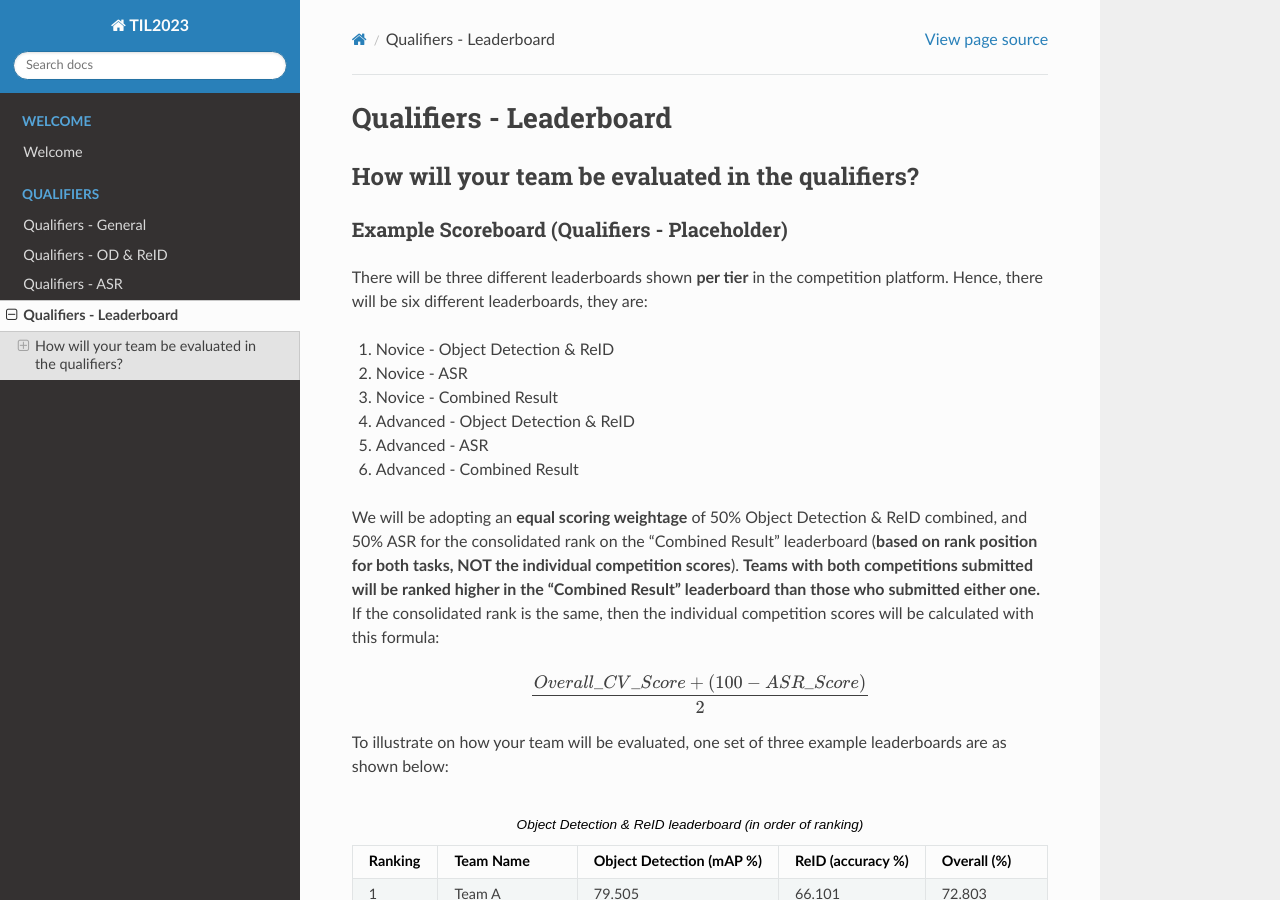
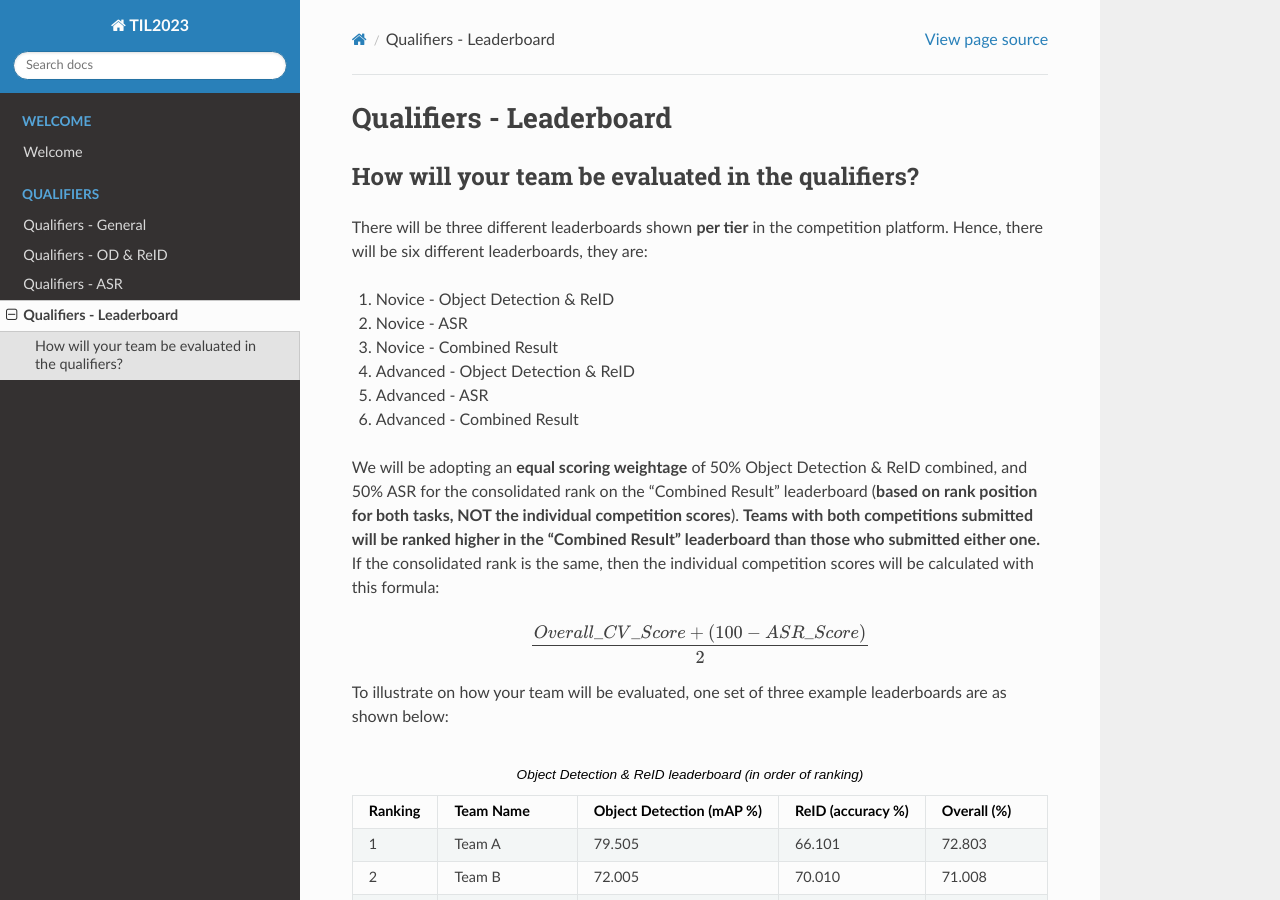
Before and after one commit to til-23/til-23-info-public, a Sphinx documentation site: the page built from source/qualifiers-ranking.rst, in a window 1280 px wide and 900 px high. Built offline with Sphinx 7.4.7 and the Read the Docs theme 2.0.0, drawn with Linux system fonts in a browser that asks for light colours.

Commit message:
Remove placeholder text.

```diff
--- a/source/qualifiers-ranking.rst
+++ b/source/qualifiers-ranking.rst
@@ -3,10 +3,6 @@ Qualifiers - Leaderboard
 
 How will your team be evaluated in the qualifiers?
 ##################################################
-
-Example Scoreboard (Qualifiers - Placeholder)
-*********************************************
-
 
 There will be three different leaderboards shown **per tier** in the competition platform. Hence, there will be six different leaderboards, they are:
 
```
